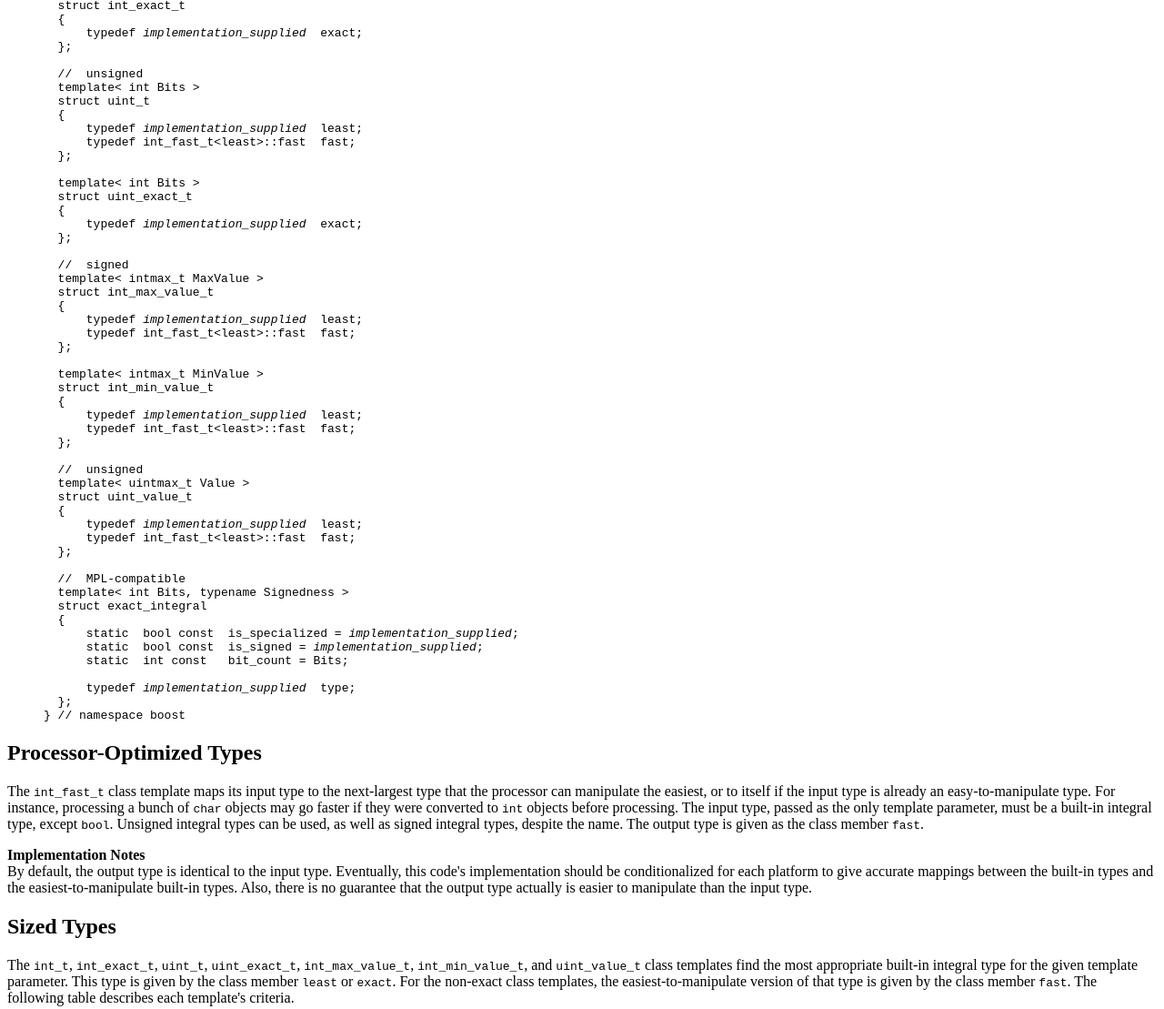
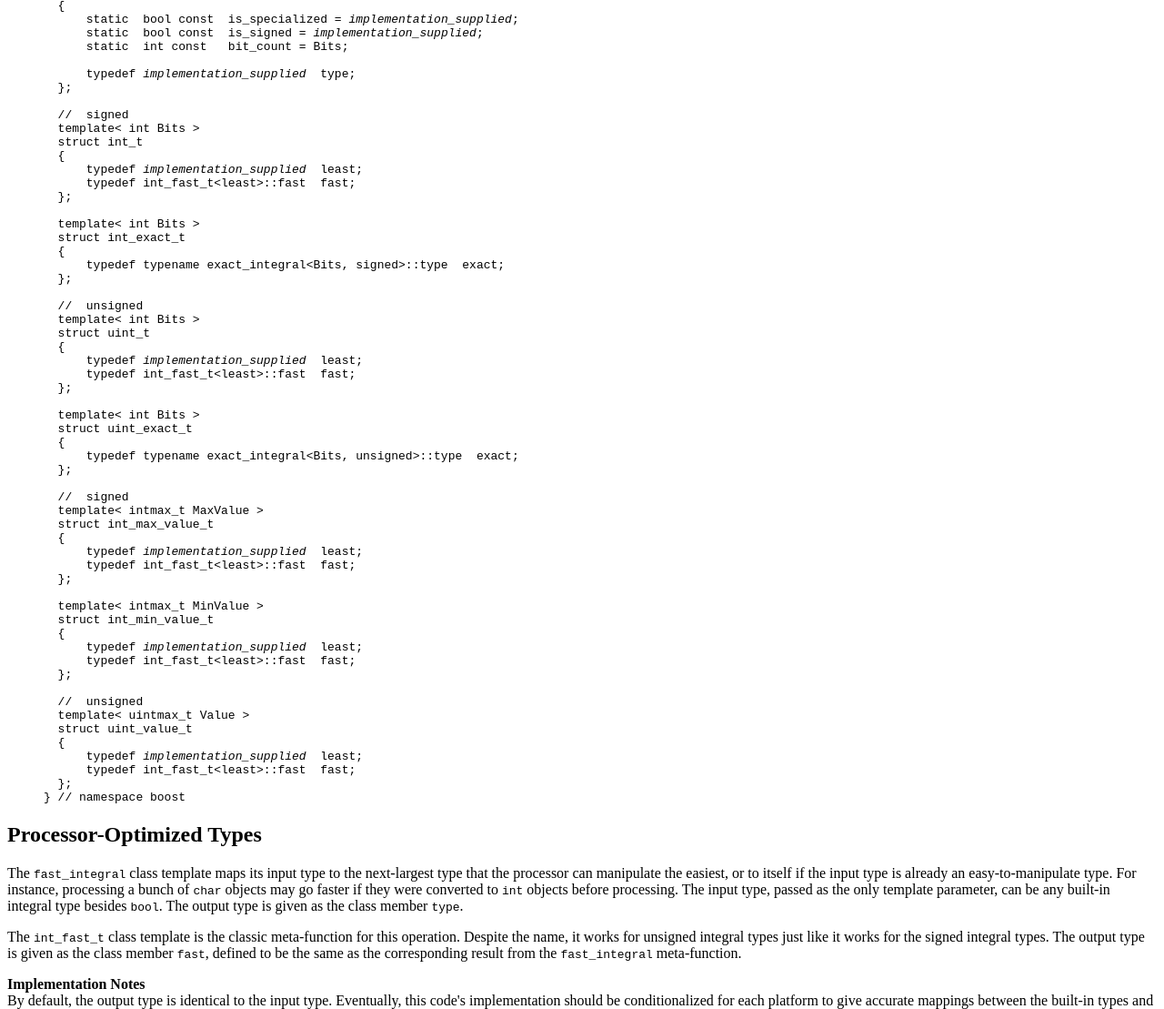
Before and after one commit to boostorg/integer, a plain HTML site: page integer.htm in a window 1280 px wide. Shown: the part 781-1890 px from the top of the page at 91% size. Drawn offline with Linux system fonts and the light colour scheme.

Commit message:
Added MPL-compatible variant of the processor-optimized integer template
[SVN r47452]

```diff
--- a/integer.htm
+++ b/integer.htm
@@ -40,10 +40,27 @@ is particularly useful for solving generic programming problems.</p>
 namespace boost
 {
   //  fast integers from least integers
+  template&lt; typename BaseInt &gt;
+  struct fast_integral
+  {
+      typedef <em>implementation_supplied</em>  type;
+  };
+
   template&lt; typename LeastInt &gt;
   struct int_fast_t
   {
-      typedef <em>implementation_supplied</em>  fast;
+      typedef typename fast_integral&lt;LeastInt&gt;::type  fast;
+  };
+
+  //  MPL-compatible
+  template&lt; int Bits, typename Signedness &gt;
+  struct exact_integral
+  {
+      static  bool const  is_specialized = <em>implementation_supplied</em>;
+      static  bool const  is_signed = <em>implementation_supplied</em>;
+      static  int const   bit_count = Bits;
+
+      typedef <em>implementation_supplied</em>  type;
   };
 
   //  signed
@@ -57,7 +74,7 @@ namespace boost
   template&lt; int Bits &gt;
   struct int_exact_t
   {
-      typedef <em>implementation_supplied</em>  exact;
+      typedef typename exact_integral&lt;Bits, signed&gt;::type  exact;
   };
 
   //  unsigned
@@ -71,7 +88,7 @@ namespace boost
   template&lt; int Bits &gt;
   struct uint_exact_t
   {
-      typedef <em>implementation_supplied</em>  exact;
+      typedef typename exact_integral&lt;Bits, unsigned&gt;::type  exact;
   };
 
   //  signed
@@ -96,31 +113,25 @@ namespace boost
       typedef <em>implementation_supplied</em>  least;
       typedef int_fast_t&lt;least&gt;::fast  fast;
   };
-
-  //  MPL-compatible
-  template&lt; int Bits, typename Signedness &gt;
-  struct exact_integral
-  {
-      static  bool const  is_specialized = <em>implementation_supplied</em>;
-      static  bool const  is_signed = <em>implementation_supplied</em>;
-      static  int const   bit_count = Bits;
-
-      typedef <em>implementation_supplied</em>  type;
-  };
 } // namespace boost
 </pre></blockquote>
 
 <h2><a name="easy">Processor-Optimized Types</a></h2>
 
-<p>The <code>int_fast_t</code> class template maps its input type to the
+<p>The <code>fast_integral</code> class template maps its input type to the
 next-largest type that the processor can manipulate the easiest, or to
 itself if the input type is already an easy-to-manipulate type.  For
 instance, processing a bunch of <code>char</code> objects may go faster
 if they were converted to <code>int</code> objects before processing.
-The input type, passed as the only template parameter, must be a
-built-in integral type, except <code>bool</code>.  Unsigned integral
-types can be used, as well as signed integral types, despite the name.
-The output type is given as the class member <code>fast</code>.</p>
+The input type, passed as the only template parameter, can be any built-in
+integral type besides <code>bool</code>.  The output type is given as the class
+member <code>type</code>.</p>
+
+<p>The <code>int_fast_t</code> class template is the classic meta-function for
+this operation.  Despite the name, it works for unsigned integral types just
+like it works for the signed integral types.  The output type is given as the
+class member <code>fast</code>, defined to be the same as the corresponding
+result from the <code>fast_integral</code> meta-function.</p>
 
 <p><strong>Implementation Notes</strong><br>
 By default, the output type is identical to the input type.  Eventually,
@@ -282,7 +293,7 @@ struct <var>name</var>
 		<td><code>type</code></td>
 		<td><code>is_specialized == true</code></td>
 		<td>The meta-function's result.  It appears only if the input parameters
-			satisfy the template's requirements.  It's presence, or lack thereof,
+			satisfy the template's requirements.  Its presence, or lack thereof,
 			enables &quot;Substitution Failure Is Not An Error&quot; (SFINAE)
 			techniques, instead of a hard compiler diagnostic.</td>
 	</tr>
```
Also changed, not shown: 3 other files.
